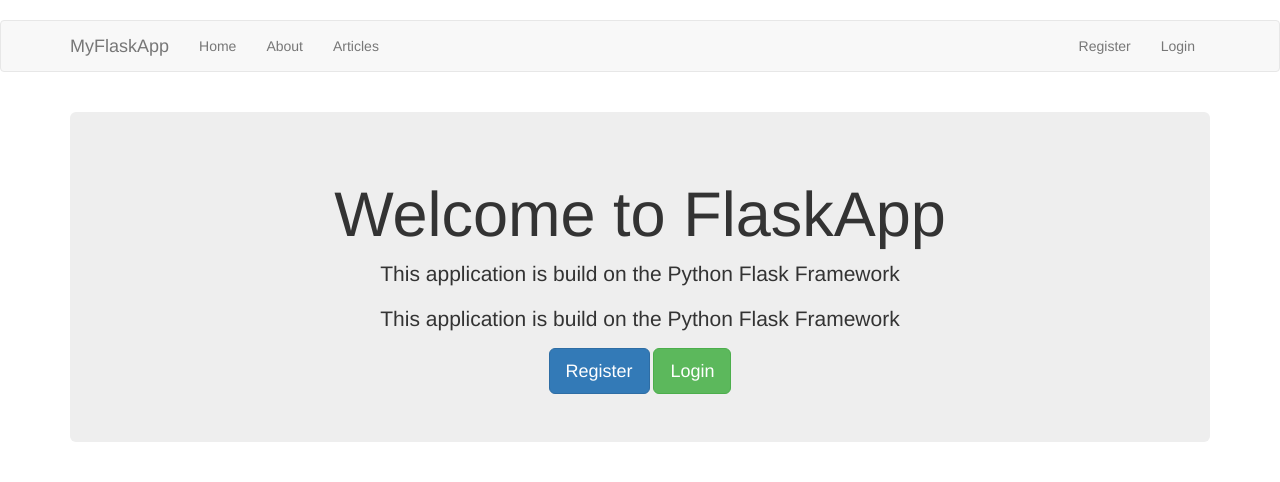
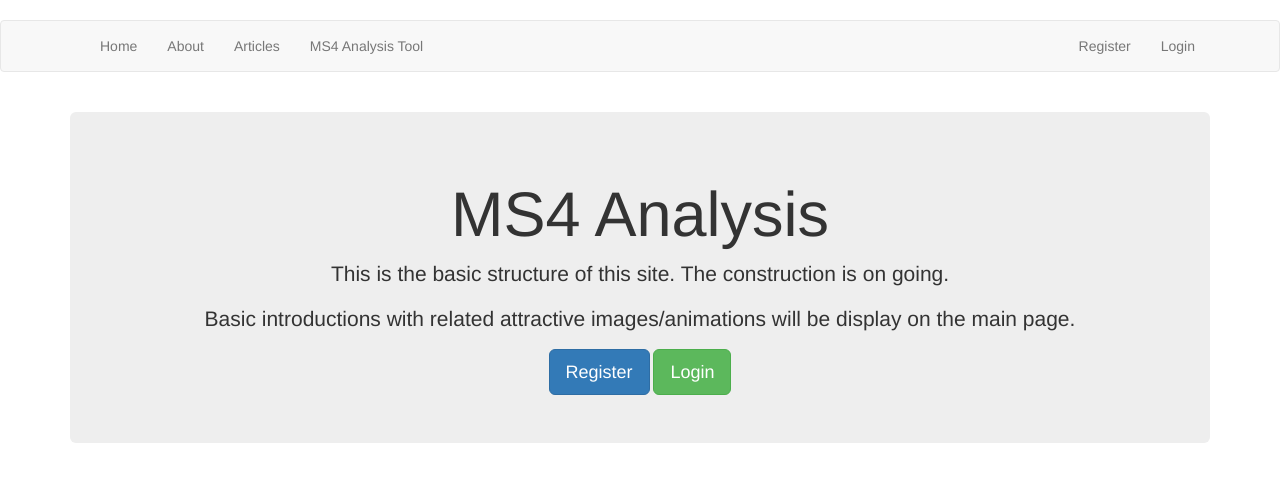
Before and after one commit to lasanthagithub/Python_Flask_Development, a Flask app: page / in a window 1280 px wide. Shown: the top 482 px of the page. Run offline with Flask 2, Linux system fonts and the light colour scheme; parts of the project's set-up code (start-up, migrations or seed data) failed here and were passed over; some libraries are stand-ins or nearby versions.

Commit message:
Debugging

```diff
--- a/VS_Flask_dev/FlaskWebProject/FlaskWebProjectAWS/Flask2/app.py
+++ b/VS_Flask_dev/FlaskWebProject/FlaskWebProjectAWS/Flask2/app.py
@@ -19,14 +19,14 @@ from functools import wraps
 
 #from dbconnect import connection
 from MySQLdb import escape_string as thwart
-from flask.ext.mysql import MySQL
+
 ## Instance of flask class
 app = Flask(__name__)
 
 
 
 ## Congigure MySQL
-mysql = MySQL()
+
 '''
 app.config['MYSQL_HOST'] = 'localhost'
 app.config['MYSQL_USER'] = 'root'
@@ -201,6 +201,13 @@ def is_logged_in(f):
             flash('Unauthorized, Please login', 'danger')
             return redirect(url_for('login'))
     return wrap
+
+## Main analysis page
+@app.route('/analysis_main')
+def analysis_main():
+    return render_template('analysis_main.html')
+
+
 """
 
 ## Dashboard
--- a/VS_Flask_dev/FlaskWebProject/FlaskWebProjectAWS/Flask2/templates/home.html
+++ b/VS_Flask_dev/FlaskWebProject/FlaskWebProjectAWS/Flask2/templates/home.html
@@ -2,9 +2,9 @@
 
 {% block body %}
     <div class="jumbotron text-center">
-        <h1>Welcome to FlaskApp</h1>
-        <p class="lead">This application is build on the Python Flask Framework</p>
-	<p class="lead">This application is build on the Python Flask Framework</p>
+        <h1>MS4 Analysis</h1>
+        <p class="lead">This is the basic structure of this site. The construction is on going.</p>
+        <p>Basic introductions with related attractive images/animations will be display on the main page.</P>
 
         {% if session.logged_in == NULL %}
             <a href="/register" class="btn btn-primary btn-lg">Register</a>
--- a/VS_Flask_dev/FlaskWebProject/FlaskWebProjectAWS/Flask2/templates/includes/_navbar.html
+++ b/VS_Flask_dev/FlaskWebProject/FlaskWebProjectAWS/Flask2/templates/includes/_navbar.html
@@ -7,13 +7,15 @@
                 <span class="icon-bar"></span>
                 <span class="icon-bar"></span>
             </button>
-            <a class="navbar-brand" href="#">MyFlaskApp</a>
+            <!--<a class="navbar-brand" href="#">MS4 Analysys Tool</a>-->
         </div>
         <div id="navbar" class="collapsed navbar-collapse">
             <ul class="nav navbar-nav">
                 <li><a href="/">Home</a></li>
                 <li><a href="/about">About</a></li>
                 <li><a href="/articles">Articles</a></li>
+                <li><a href="/analysis_main">MS4 Analysis Tool</a></li>
+
             </ul>
 
             <ul class="nav navbar-nav navbar-right">
--- a/VS_Flask_dev/FlaskWebProject/FlaskWebProjectAWS/Flask2/templates/layout.html
+++ b/VS_Flask_dev/FlaskWebProject/FlaskWebProjectAWS/Flask2/templates/layout.html
@@ -3,7 +3,7 @@
 <html lang="en" xmlns="http://www.w3.org/1999/xhtml">
 <head>
     <meta charset="utf-8" />
-    <title>MyFlaskApp</title>
+    <title>MS4 Analysis Tool</title>
     <!--<link href="../static/content/bootstrap-1.min.css" rel="stylesheet" />-->
     <link rel="stylesheet" href="https://maxcdn.bootstrapcdn.com/bootstrap/3.3.7/css/bootstrap.min.css">
 </head>
```
Also changed, not shown: VS_Flask_dev/FlaskWebProject/FlaskWebProjectAWS/Flask2/templates/analysis_main_.html (deleted, +0 -7 lines), 1 other file.
